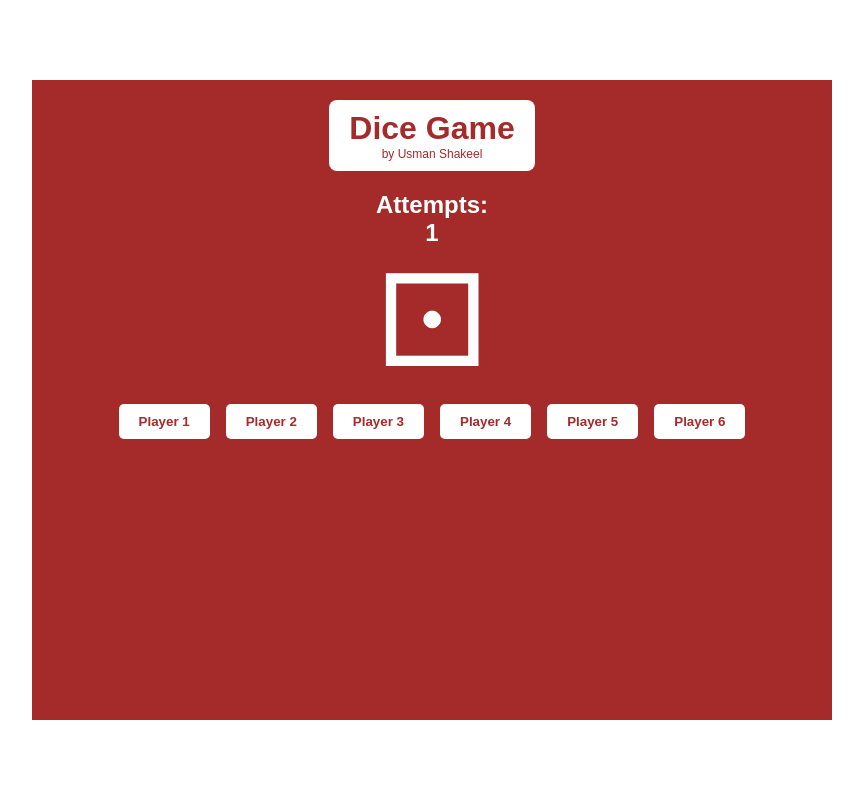
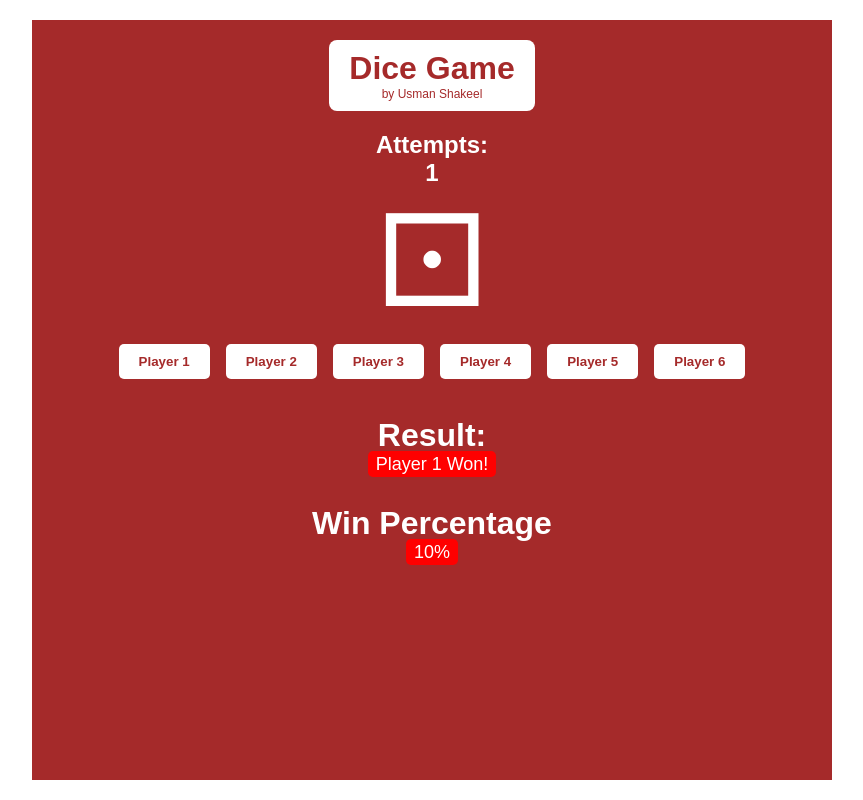
Before and after one commit to Usman-shakeel/Dice-Game, a plain HTML site: page index.html in a window 1280 px wide. Both pictures are taken after a click on the button "Player 1". Shown: the whole page, without its empty margins (208-1071 px from the left). Drawn offline with Linux system fonts and the light colour scheme.

Commit message:
new changes

```diff
--- a/index.html
+++ b/index.html
@@ -24,14 +24,21 @@
             <span id="dice">&#9856;</span>
         </div>
         <div class="player">
-            <button id="one" onclick="rollDice(1);">Player 1</button>
-            <button id="two" onclick="rollDice(2);">Player 2</button>
-            <button id="three" onclick="rollDice(3);">Player 3</button>
-            <button id="four" onclick="rollDice(4);">Player 4</button>
-            <button id="five" onclick="rollDice(5);">Player 5</button>
-            <button id="six" onclick="rollDice(6);">Player 6</button>
+            <button onclick="rollDice(1);">Player 1</button>
+            <button onclick="rollDice(2);">Player 2</button>
+            <button onclick="rollDice(3);">Player 3</button>
+            <button onclick="rollDice(4);">Player 4</button>
+            <button onclick="rollDice(5);">Player 5</button>
+            <button onclick="rollDice(6);">Player 6</button>
+        </div>
+        <div class="result">
+            <h1>Result:</h1>
+            <span></span>
+        </div>
+        <div class="percentage">
+            <h1>Win Percentage</h1>
+            <span>00%</span>
         </div>
     </div>
-
 </body>
 </html>
--- a/script.js
+++ b/script.js
@@ -9,18 +9,23 @@ var dices = [
 var attempts = 0;
 
 
-function rollDice() {
+function rollDice(number) {
   attempts++;
   var randomIndex = Math.floor(Math.random() * dices.length);
   var newDice = dices[randomIndex];
 //   console.log(newDice);
-  document.querySelector(".dice-img").innerHTML = newDice;
+  document.querySelector("#dice").innerHTML = newDice;
+
+  var playerNumber = number;
+  console.log(playerNumber);
 
 
 
   document.getElementById("attempts").innerHTML = attempts;
   console.log("attempts:" + attempts);
-  if (attempts >= 10) {
+  if (attempts === 10) {
+    document.querySelector(".result span").innerHTML = "Player " + playerNumber + " Loss!";
+    console.log("You Loss!");
     attempts = 0;
   }
 
@@ -40,12 +45,17 @@ function rollDice() {
     diceValue = 6;
   }
   console.log("Dice appared as" + ' ' + diceValue);
+
+  if (playerNumber === diceValue) {
+    console.log("You Won!");
+    var winPercentage = attempts;
+    document.querySelector(".percentage span").innerHTML = (attempts/10*100 + "%");
+    attempts = 0;
+    document.querySelector(".result span").innerHTML = "Player " + playerNumber + " Won!";
+  }
+  else {
+    document.querySelector(".result span").innerHTML = "Yet to decide!";
+  }
+
+
 }
-
-// function rollDice(playerNumber) {
-//     console.log("Player " + playerNumber + " was clicked");
-//     // Rest of the code for rolling the dice
-//   }
-
-//   var playerNumber = rollDice(number);
-//   console.log(playerNumber);
--- a/style.css
+++ b/style.css
@@ -15,7 +15,7 @@ body {
 .container {
     width: 80%;
     max-width: 800px;
-    height: 80vh;
+    height: 95vh;
     margin: auto;
     background-color: brown;
     position: relative;
@@ -83,3 +83,30 @@ button:hover {
     color: #fff;
     background-color: red;
 }
+.result {
+    margin-top: 30px;
+}
+.result h1 {
+    color: #fff;
+}
+.result span {
+    background-color: red;
+    border-radius: 5px;
+    padding: 3px 8px;
+    font-size: 18px;
+    font-weight: 500;
+}
+.percentage {
+    margin-top: 30px;
+}
+.percentage h1 {
+    margin-top: 20px;
+    color: #fff;
+}
+.percentage span {
+    background-color: red;
+    border-radius: 5px;
+    padding: 3px 8px;
+    font-size: 18px;
+    font-weight: 500;
+}
```
